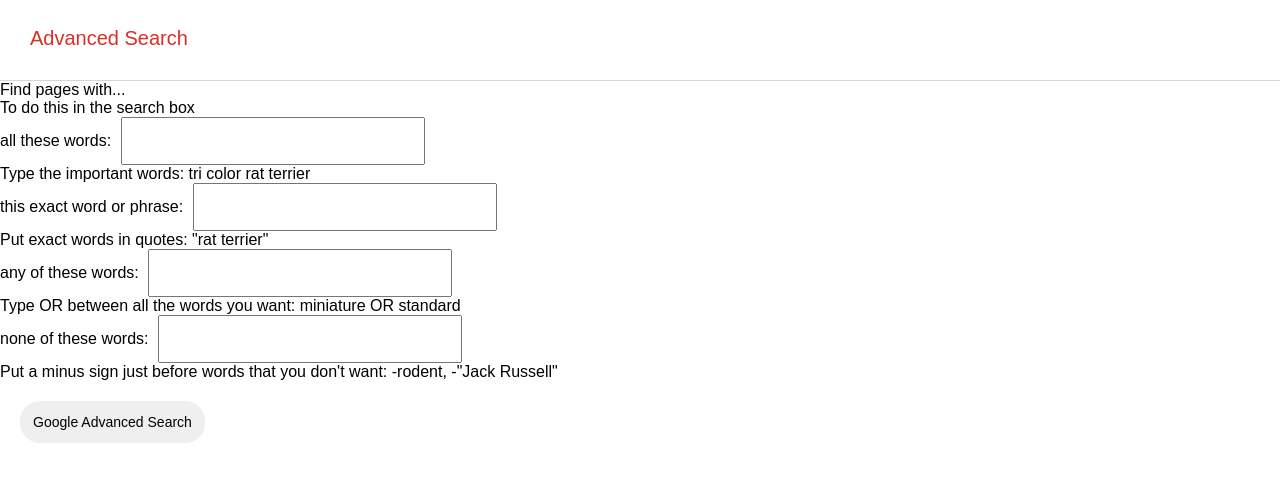
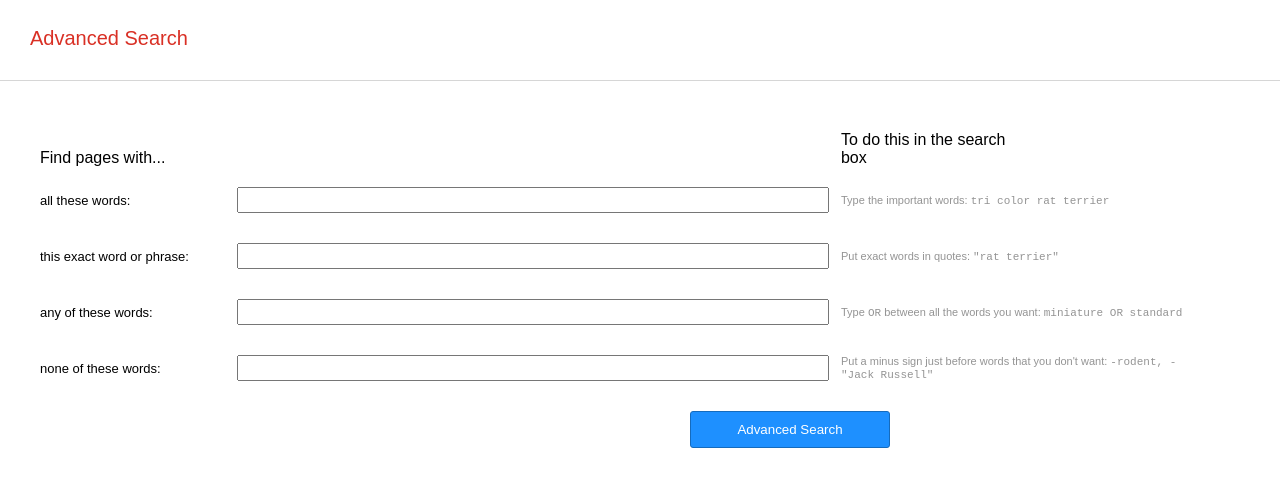
Before and after one commit to navindu-sachintha/cs50web_project0, a plain HTML site: page advanced.html in a window 1280 px wide. Shown: the part 53-540 px from the top of the page. Drawn offline with Linux system fonts and the light colour scheme.

Commit message:
Created and styled advanced search form

```diff
--- a/advanced.html
+++ b/advanced.html
@@ -61,7 +61,7 @@
             </div>
             <div class="f-group">
                 <div class="right">
-                    <input class="ad-button" type="submit" value="Google Advanced Search">
+                    <input class="ad-button" type="submit" value="Advanced Search">
                 </div>
             </div>
         </form>
--- a/styles.css
+++ b/styles.css
@@ -39,7 +39,7 @@
     margin: 0 0 0 5px;
 }
 
-input[type=submit] {
+.search-container input[type=submit] {
     font-size: 14px;
     width: 185px;
     border-width: 0px;
@@ -99,3 +99,57 @@
 .header-seperator {
     border-bottom: solid 1px #d6d6d6;
 }
+
+.ad-search-container {
+    margin: 50px 40px;
+}
+
+.ad-search-container label {
+    display: inline-block;
+    width: 16%;
+    font-size: 16px;
+}
+
+.ad-search-container .space {
+    display: inline-block;
+    width: 50%;
+}
+
+.ad-search-container .f-group {
+    display: flex;
+    align-items: center;
+    margin-top: 10px;
+    padding: 10px 0;
+}
+
+.ad-search-container .f-group label {
+    font-size: 13px;
+    width: 16%;
+}
+
+.f-group input[type=text] {
+    width: 49%;
+    padding: 2px 0;
+}
+
+.guide {
+    font-size: 11px;
+    width: 30%;
+    margin-left: 1%;
+    color: #949494;
+}
+
+.monospace {
+    font-family: monospace;
+}
+
+.ad-button {
+    background-color: dodgerblue;
+    color: white;
+    font-size: smaller;
+    max-width: 200px;
+    border-radius: 3px;
+    border: 1px solid #156bbd;
+    padding: 10px 2px;
+    margin-left: 650px;
+}
```
